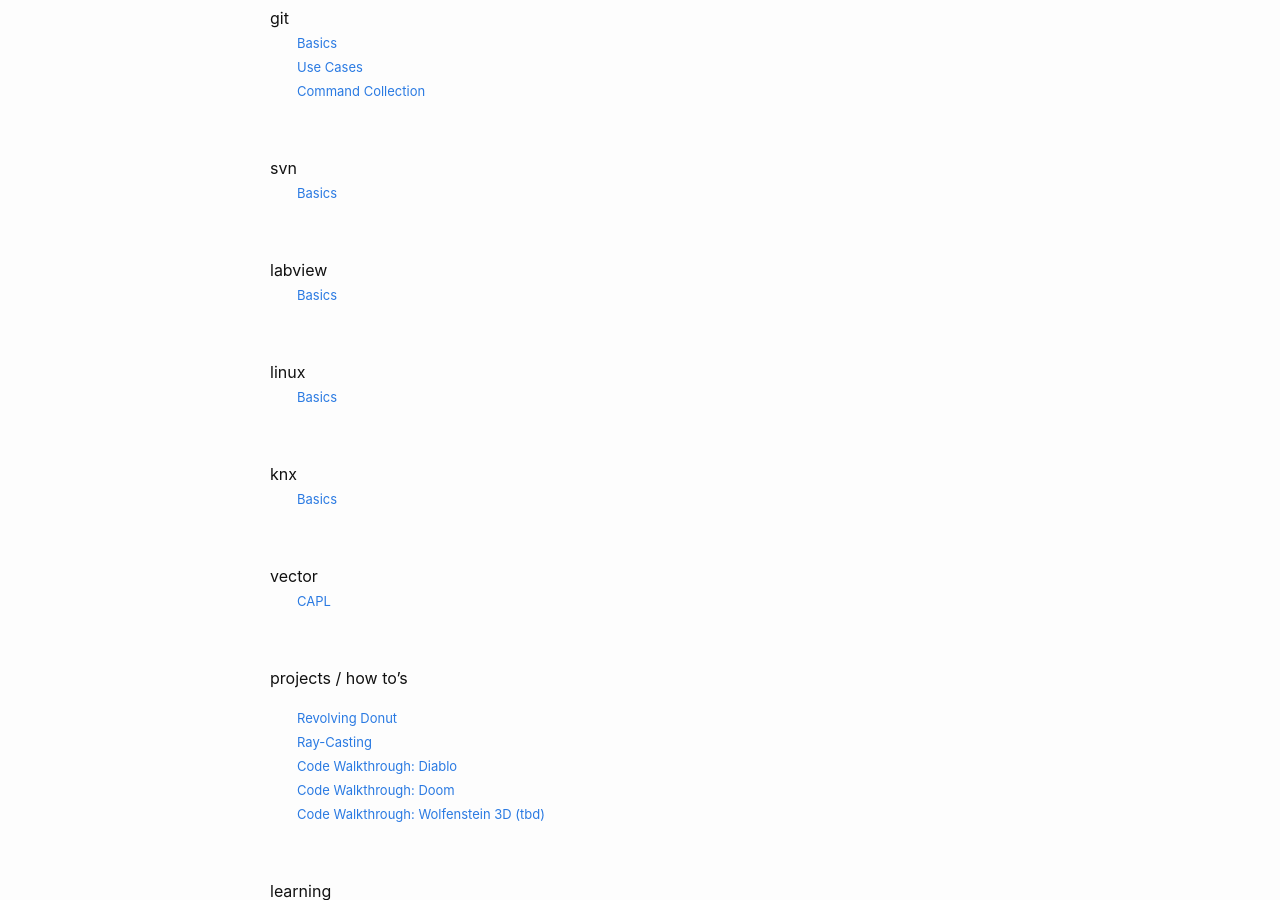
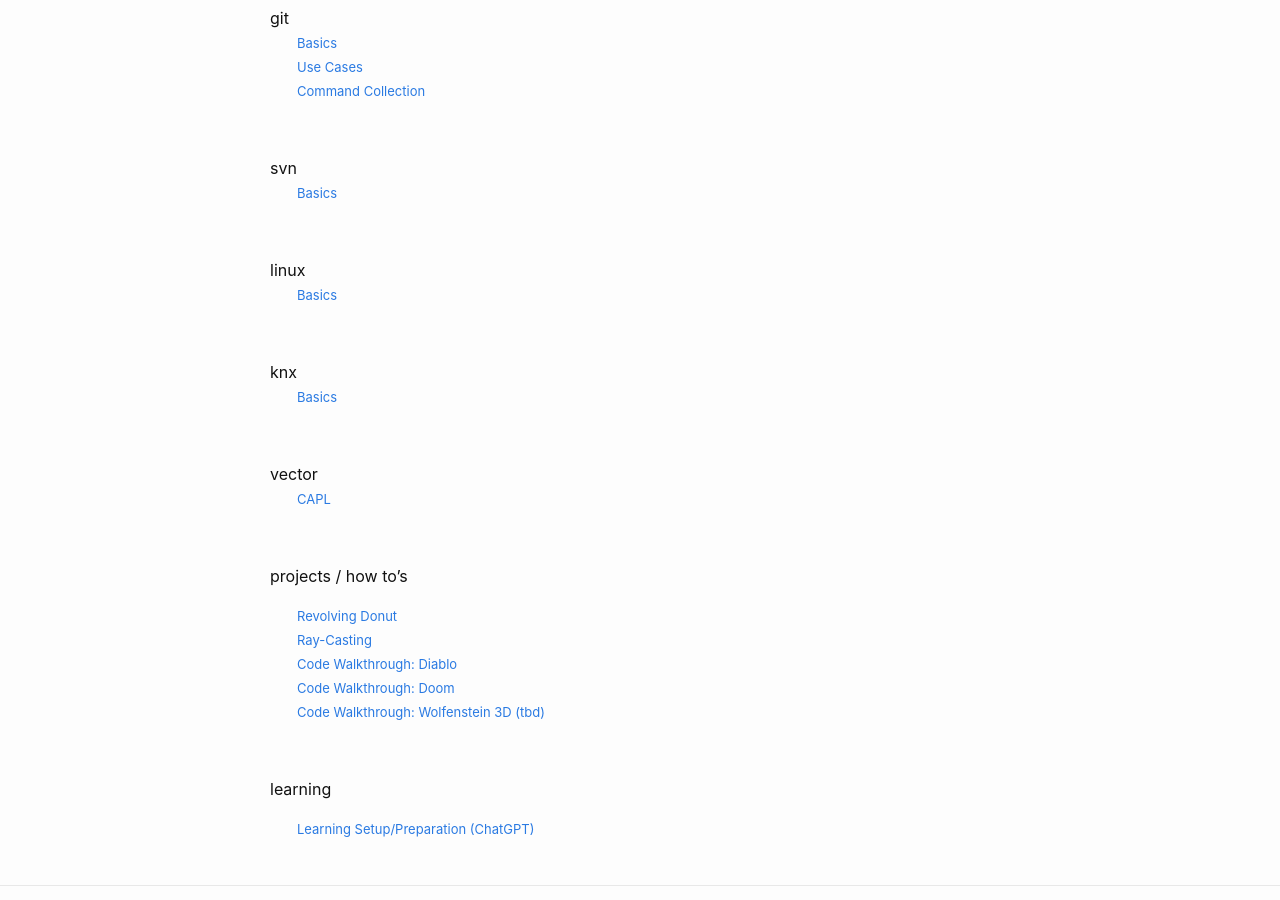
Before and after one commit to Hautaklyttn/progDocs, a Jekyll site: the page built from docs/index.md, in a window 1280 px wide and 900 px high, scrolled down 702 px. Built offline with Jekyll 4.4.1, drawn with Linux system fonts in a browser that asks for light colours.

Commit message:
Update index.md

```diff
--- a/docs/index.md
+++ b/docs/index.md
@@ -54,11 +54,6 @@ svn
 
 &nbsp;
 
-labview
-&nbsp;&nbsp;&nbsp;&nbsp;&nbsp; [<font size="-1">Basics</font>](./articles/lv_basics.html)
-
-&nbsp;
-
 linux
 &nbsp;&nbsp;&nbsp;&nbsp;&nbsp; [<font size="-1">Basics</font>](./articles/linux.html)
 
```
